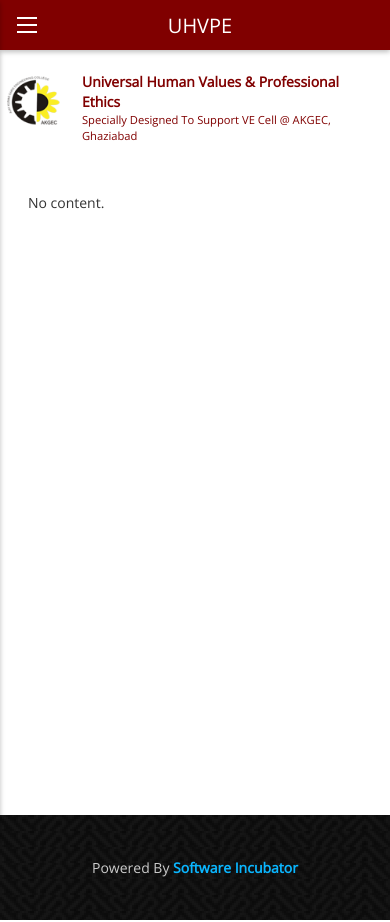
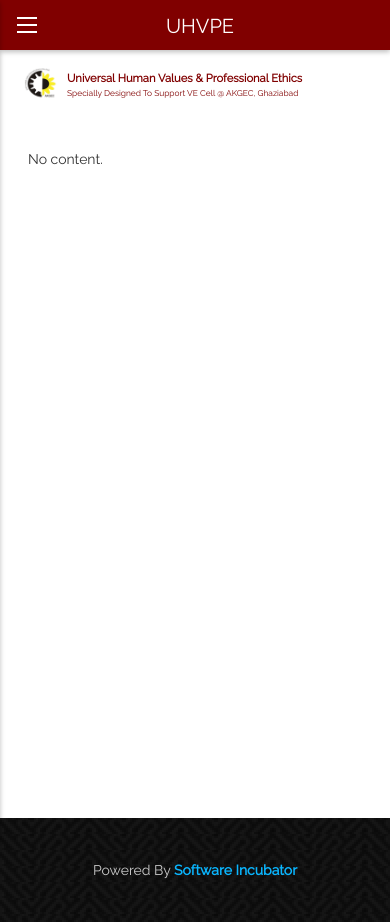
Before and after one commit to methi40/uhvpe, a Django app: page / in a window 390 px wide. Run offline with Django 3.2, Linux system fonts and the light colour scheme; data that the repository does not hold is empty; some libraries are stand-ins or nearby versions.

Commit message:
Improve styleing

```diff
--- a/core/static/css/style.css
+++ b/core/static/css/style.css
@@ -5,13 +5,16 @@
 }
 
 body{
-    font-family: 'Open Sans', sans-serif;
+    font-family: 'Raleway', sans-serif;
 }
 .container-height {
     /*padding: 5vh 15vw;*/
-    min-height: calc(100vh - 196px);
+    min-height: calc(100vh - 150px);
 }
 
+.col-xs-10{
+    padding: 0px;
+}
 /*center_content*/
 .center_content {
     width: 80vw;
@@ -202,27 +205,58 @@ ul {
 }
 
 /*header*/
-.logo {
+/*.logo {*/
+    /*float: right;*/
+    /*padding-top: 10px;*/
+    /*padding-left: 10px;*/
+/*}*/
+
+/*.top_heading {*/
+    /*padding: 15px 2px;*/
+/*}*/
+
+/*.heading {*/
+    /*color: #800000;*/
+    /*font-size: 1.8em;*/
+    /*font-weight: 600;*/
+/*}*/
+
+/*.heading_text {*/
+    /*color: #800000;*/
+/*}*/
+
+/*header*/
+.logo
+{
     float: right;
-    padding-top: 10px;
-    padding-left: 10px;
+    margin-top:1vh;
+    margin-right: 1vw;
+
+}
+.nav-top
+{
+  padding-top:2vh;
 }
 
-.top_heading {
-    padding: 15px 2px;
+.top_heading
+{
+  padding:0.8vh 2px 2vh 2px;
+
+}
+.heading
+{
+  color:#800000;
+  font-size: 2em;
+  font-weight: 600;
+}
+.heading_text
+{
+  color:#800000;
+  font-size: 1.5em;
 }
 
-.heading {
-    color: #800000;
-    font-size: 1.8em;
-    font-weight: 600;
-}
 
-.heading_text {
-    color: #800000;
-}
-
-.footer_main a {
+.footer_link a {
     text-decoration: none;
 }
 
@@ -275,10 +309,7 @@ ul {
         width: 90vw;
     }
 
-    .nav-top {
-        position: relative;
-        margin: 40px 0 0 0;
-    }
+
 
     .nav-fostrap {
         background: #fff;
@@ -457,79 +488,126 @@ ul {
     }
 }
 
-@media only screen and (max-width: 550px) {
-    .nav-top {
-        padding: 2vh 0 1vh 0;
-    }
+/*@media only screen and (max-width: 550px) {*/
+    /*.nav-top {*/
+        /*padding: 2vh 0 1vh 0;*/
+    /*}*/
 
-    .col-xs-2 {
-        padding: 0px !important;
-    }
+    /*.col-xs-2 {*/
+        /*padding: 0px !important;*/
+    /*}*/
 
-    .heading_text {
-        font-size: .8em;
-    }
+    /*.heading_text {*/
+        /*font-size: .8em;*/
+    /*}*/
+/*}*/
+
+/*@media only screen and (max-width: 550px) {*/
+    /*.logo {*/
+        /*padding: 2vh 0 0 1vw;*/
+        /*margin: 0px;*/
+    /*}*/
+
+/*}*/
+
+/*@media (min-width: 550px) and (max-width: 700px) {*/
+    /*.logo {*/
+        /*padding: 2vh;*/
+        /*margin: 0px;*/
+    /*}*/
+
+/*}*/
+
+/*@media only screen and (max-width: 400px) {*/
+    /*.heading_text {*/
+        /*font-size: .8em;*/
+    /*}*/
+
+    /*.heading {*/
+        /*font-size: 1em;*/
+    /*}*/
+/*}*/
+
+/*@media (min-width: 400px) and (max-width: 550px) {*/
+    /*.heading_text {*/
+        /*font-size: 1em;*/
+    /*}*/
+
+    /*.heading {*/
+        /*font-size: 1.2em;*/
+    /*}*/
+/*}*/
+
+/*@media (min-width: 550px) and (max-width: 700px) {*/
+    /*.nav-top {*/
+        /*padding: 9vh 0 1vh 0;*/
+    /*}*/
+/*}*/
+
+/*@media (min-width: 700px) and (max-width: 900px) {*/
+    /*.nav-top {*/
+        /*padding: 6vh 0 1vh 0;*/
+    /*}*/
+/*}*/
+
+/*@media (min-width: 550px) and (max-width: 900px) {*/
+
+    /*.heading {*/
+        /*font-size: 1.5em;*/
+    /*}*/
+
+    /*.heading_text {*/
+        /*font-size: 1em;*/
+    /*}*/
+/*}*/
+/*new media query*/
+@media only screen and (max-width:900px){
+ .nav-top
+  {
+    padding:60px 0 1vh 0;
+  }
+}
+@media only screen and (max-width:700px){
+ .logo
+{
+  margin:0px;
+  padding: 0.8vh 1.5vw 0px 6vw;
+}
+}
+@media only screen and (max-width:400px) {
+.heading { font-size: .8em; }
+.heading_text { font-size: .6em; }
 }
 
-@media only screen and (max-width: 550px) {
-    .logo {
-        padding: 2vh 0 0 1vw;
-        margin: 0px;
-    }
-
+@media  (min-width: 400px) and (max-width:480px) {
+.heading { font-size: 1em; }
+.heading_text { font-size: .7em; }
 }
 
-@media (min-width: 550px) and (max-width: 700px) {
-    .logo {
-        padding: 2vh;
-        margin: 0px;
-    }
-
+@media  (min-width: 480px) and (max-width:560px) {
+.heading { font-size: 1.2em; }
+.heading_text { font-size: .9em; }
 }
 
-@media only screen and (max-width: 400px) {
-    .heading_text {
-        font-size: .8em;
-    }
 
-    .heading {
-        font-size: 1em;
-    }
+@media (min-width: 560px) and (max-width:700px) {
+.heading { font-size: 1.4em; }
+.heading_text { font-size: 1em;}
 }
 
-@media (min-width: 400px) and (max-width: 550px) {
-    .heading_text {
-        font-size: 1em;
-    }
-
-    .heading {
-        font-size: 1.2em;
-    }
+@media (min-width: 700px) and (max-width:900px) {
+.heading { font-size: 1.7em; }
+.heading_text { font-size: 1.2em; }
+.logo { margin:0px; }
 }
 
-@media (min-width: 550px) and (max-width: 700px) {
-    .nav-top {
-        padding: 9vh 0 1vh 0;
-    }
+@media (min-width: 900px) and (max-width:1110px) {
+.heading { font-size: 1.8em; }
+.heading_text { font-size: 1.3em; }
+.logo { margin:0px; }
 }
 
-@media (min-width: 700px) and (max-width: 900px) {
-    .nav-top {
-        padding: 6vh 0 1vh 0;
-    }
-}
-
-@media (min-width: 550px) and (max-width: 900px) {
-
-    .heading {
-        font-size: 1.5em;
-    }
-
-    .heading_text {
-        font-size: 1em;
-    }
-}
-
+/*end of new media query*/
 @media only screen and (max-width: 1199px) {
     .fixed-top {
         position: fixed;
--- a/core/templates/base.html
+++ b/core/templates/base.html
@@ -17,7 +17,7 @@
   <script src="https://ajax.googleapis.com/ajax/libs/jquery/3.2.1/jquery.min.js"></script>
   <script src="https://maxcdn.bootstrapcdn.com/bootstrap/3.3.7/js/bootstrap.min.js"></script>
   <script src="{% static 'js/jquery.min.js' %}"></script>
-    <link href="https://fonts.googleapis.com/css?family=Open+Sans" rel="stylesheet">
+    <link href="https://fonts.googleapis.com/css?family=Raleway" rel="stylesheet">
 <style>
     .message {
     position: absolute;
--- a/core/templates/event_registration.html
+++ b/core/templates/event_registration.html
@@ -43,7 +43,6 @@
 
                     <form id="contact-form" class="form" action="{% url 'event' %}" method="POST" role="form">
                         {% csrf_token %}
-
                         {{form.as_p}}
                         <input type="hidden" name="event" value="{{event.id}}">
                         <button type="submit" class="btn btn-primary btn-block">Submit</button>
```
